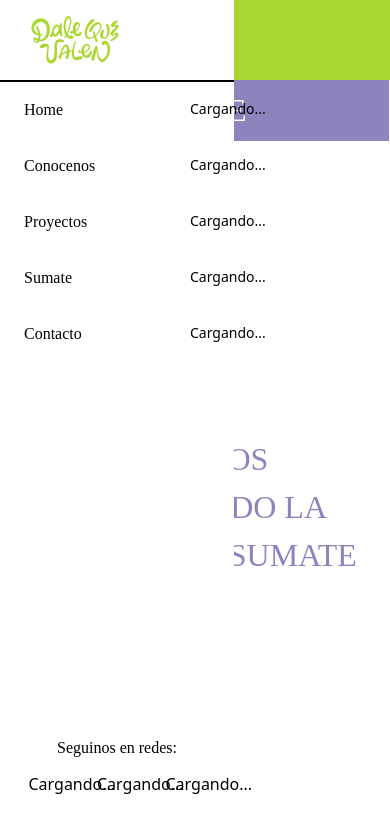
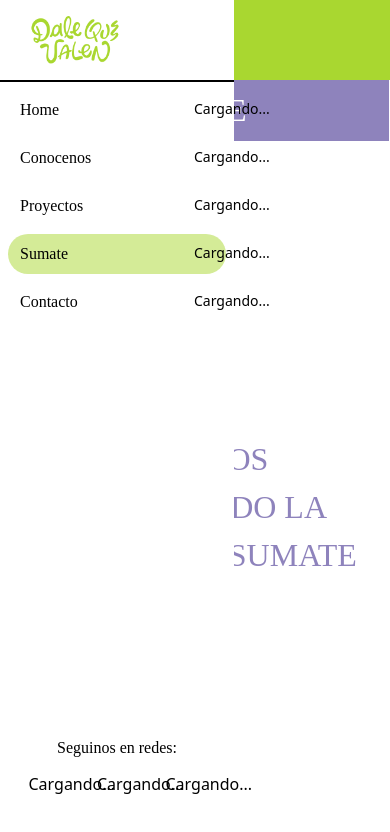
Before and after one commit to duvan29/DaleQueValen, a Next.js app: page /sumate in a window 390 px wide. Both pictures are taken after a click on the button 28 px from the left and 40 px from the top of the page. Shown: the top 832 px of the page. Built offline with nearby package versions, Linux system fonts and the light colour scheme.

Commit message:
Agregada funcion tocar afuera del menu y cerrarlo. Agregado links active

```diff
--- a/src/app/Nav/NavResponsive.jsx
+++ b/src/app/Nav/NavResponsive.jsx
@@ -2,7 +2,8 @@
 
 import Link from "next/link"
 import Image from "next/image"
-import { useState } from "react"
+import { useEffect, useRef, useState } from "react"
+import { usePathname } from "next/navigation";
 import { Images } from "@/assets/img"
 import links from "@/mock/mockNavLinks"
 import Icon from "@/assets/icons/icon"
@@ -18,14 +19,31 @@ export default function NavResponsive() {
         isOpen ? setIsOpen(!isOpen) : '';
     }
 
+    const menuRef = useRef(null);
+
+    const handleClickOut = () =>{
+        if(menuRef.current && !menuRef.current.contains(event.target)){
+            setIsOpen(false);
+        }
+    }
+
+    const pathname = usePathname();
+
+    useEffect(()=>{
+        document.addEventListener('mousedown',handleClickOut);
+        return ()=>{
+            document.removeEventListener('mousedown',handleClickOut);
+        }
+    })
+
 
 
     return(
         <div className="fixed top-0 left-0 z-50 h-[80px] w-screen flex justify-between items-center bg-green p-4 mt-0 lg:hidden">
-            <div className={`fixed top-0 left-0 z-60 h-[100%] ${isOpen ? 'w-[60%] ':'w-0' }  bg-white transition-width duration-300 ease-in-out flex flex-col justify-between lg:hidden`}>
-               <div className={` flex flex-col border-t-2 mt-[80px] text-[14px] ${isOpen ? '':'hidden'}`}>
+            <div ref={menuRef} className={`fixed top-0 left-0 z-60 h-[100%] ${isOpen ? 'w-[60%] ':'w-0' }  bg-white transition-width duration-300 ease-in-out flex flex-col justify-between lg:hidden`}>
+               <div className={` flex flex-col border-t-2 mt-[80px] text-[14px] px-2 ${isOpen ? '':'hidden'}`}>
                     {links.map(({ label, route }) => (
-                    <Link onClick={toggleMenuLogo} key={route} href={route} className="w-full mr-[30px] flex justify-between px-6 py-4">
+                    <Link onClick={toggleMenuLogo} key={route} href={route} className={`w-full mr-[30px] flex justify-between px-3 py-2 mt-2 rounded-3xl ${pathname == route ? 'bg-green-50':''}`}>
                         <p>{label}</p>
                         <div className="w-[20px] h-auto">
                         <Icon icon='ArrowR' />
@@ -33,7 +51,7 @@ export default function NavResponsive() {
                     </Link>
                     ))
                     }
-                    <Link href='/contacto' className="w-full mr-[30px] flex justify-between px-6 py-4">
+                    <Link href='/contacto' className="w-full mr-[30px] flex justify-between px-3 py-2 mt-2 rounded-3xl">
                         <p>Contacto</p>
                         <div className="w-[20px] h-auto">
                         <Icon icon='ArrowR' />
```
